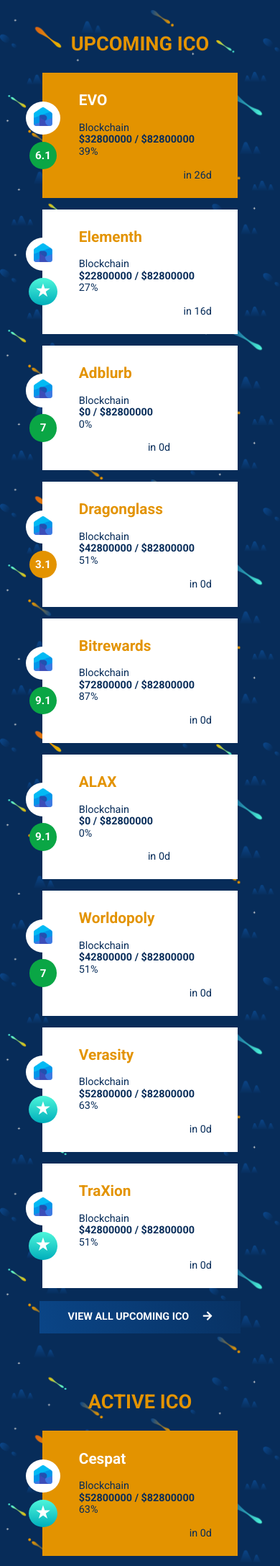
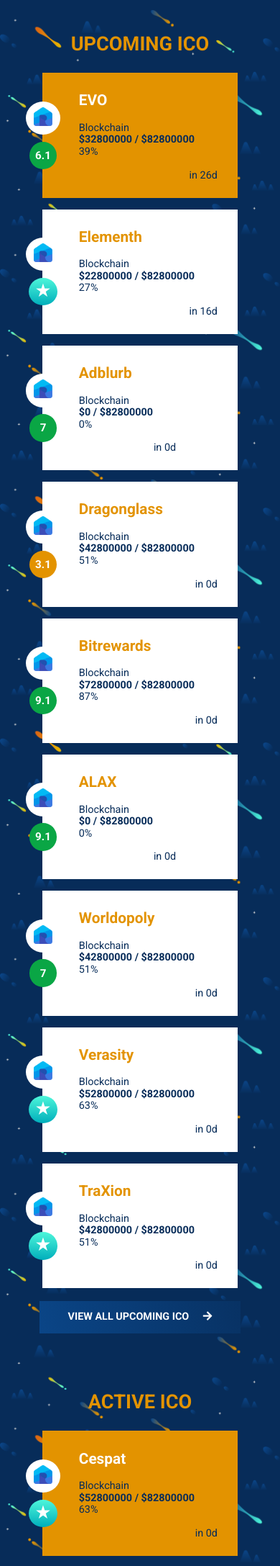
Before and after one commit to moonlandingnetwork/moonlandingnetwork.github.io, a Jekyll site: the page built from index.html, in a window 390 px wide. Shown: the part 1037-3212 px from the top of the page at 72% size. Built offline with Jekyll 4.4.1, drawn with Linux system fonts in a browser that asks for light colours; cached includes are drawn as plain includes; nearby versions of some CDN libraries; comment, search, counter and statistics services are not loaded.

Commit message:
Layout Revision

```diff
--- a/css/style.css
+++ b/css/style.css
@@ -2767,6 +2767,10 @@ footer{
        font-size: 0.55rem;
        margin: 1rem 0;
    }
+   .modal-body p span{
+       display: block;
+       margin-bottom: 0.5rem;
+   }
    /* Homepage */
    .ico-card-sec{
        margin-left: -1.5rem;
@@ -2792,7 +2796,7 @@ footer{
         width: 18rem;
     }
     .ico-card-meta{
-        margin: 1rem -1.5rem 1rem;
+        margin: 1rem -2rem 1rem;
     }
     .ico-etr{
         margin-right: 0 !important;
@@ -3220,6 +3224,9 @@ footer{
             order: 1;
         flex: 0 1 50% !important;
     }
+    .ico-category.minimal{
+        margin-left: -1.5rem;
+    }
     #whitelist-status-parent{
         -webkit-box-ordinal-group: 3;
         -ms-flex-order: 2;
```
